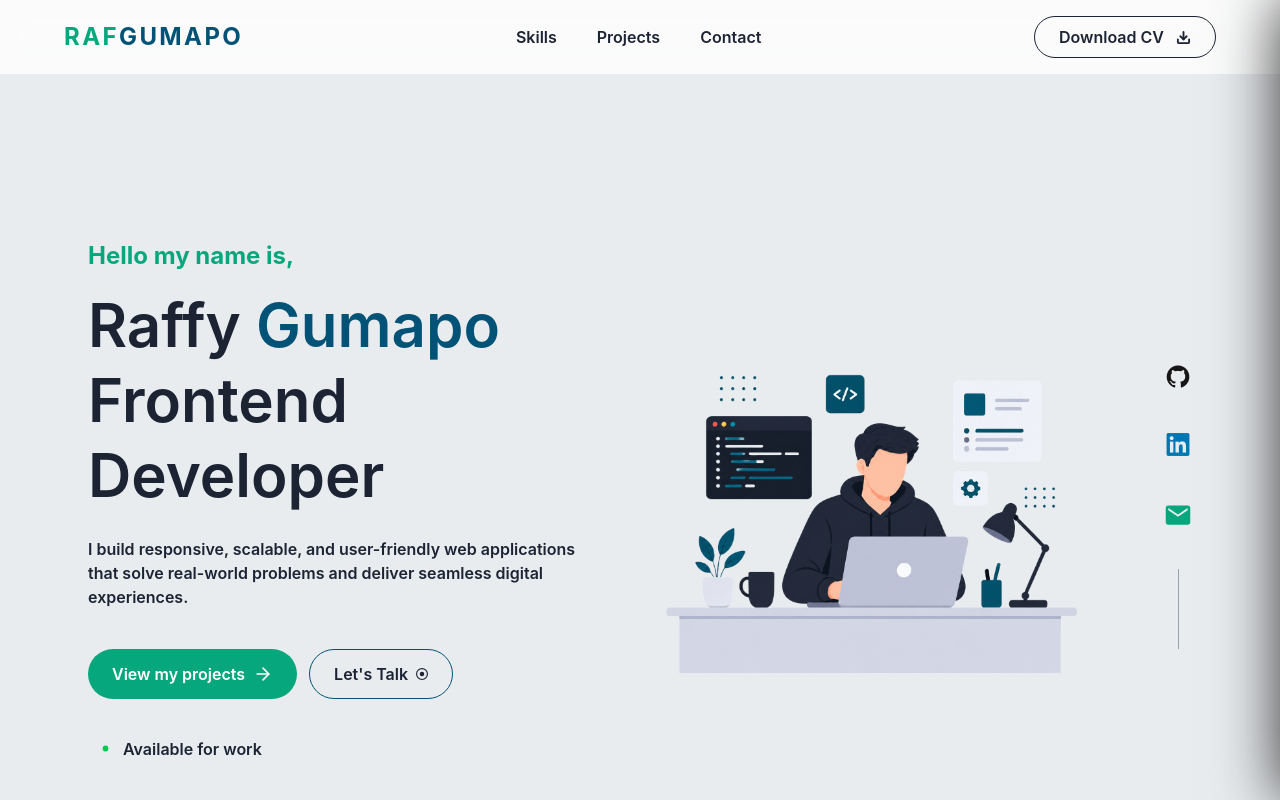
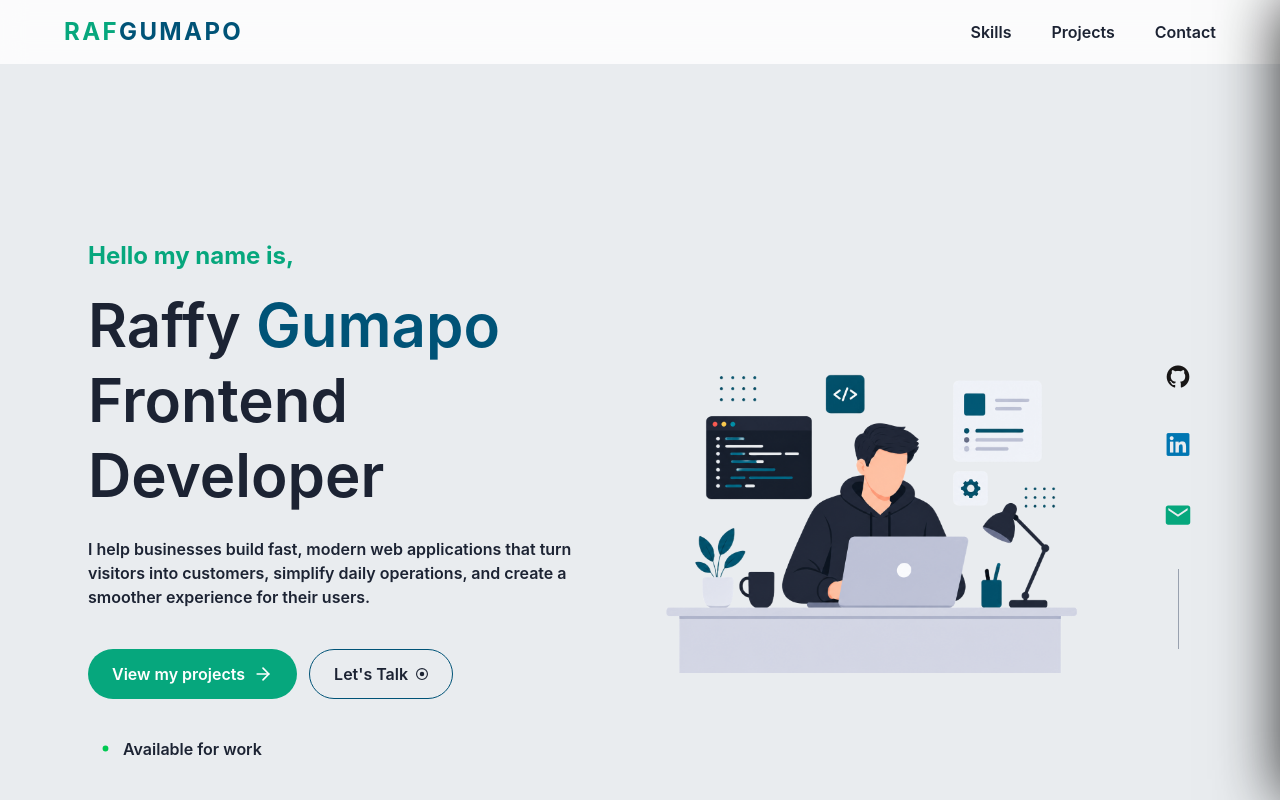
Before and after one commit to raffysama/personal-portfolio, a React (Vite) app: page / in a window 1280 px wide. Shown: the top 800 px of the page. Built offline with nearby package versions, Linux system fonts and the light colour scheme.

Commit message:
update description and navbar

```diff
--- a/src/components/Hero.jsx
+++ b/src/components/Hero.jsx
@@ -47,8 +47,9 @@ function Hero() {
         </p>
 
         <p className="mt-6 text-lg md:text-base  text-[#1c2333] font-semibold">
-          I build responsive, scalable, and user-friendly web applications that
-          solve real-world problems and deliver seamless digital experiences.
+          I help businesses build fast, modern web applications that turn
+          visitors into customers, simplify daily operations, and create a
+          smoother experience for their users.
         </p>
 
         {/* BUTTONS */}
--- a/src/components/Navbar.jsx
+++ b/src/components/Navbar.jsx
@@ -84,16 +84,6 @@ function Navbar() {
           ))}
         </ul>
 
-        {/* DESKTOP BUTTON */}
-        <a
-          href="/Raffy_Gumapo_CV.pdf"
-          download="Raffy_Gumapo_CV.pdf"
-          className="hidden lg:flex border border-[#1c2333] text-[#1c2333] font-semibold px-6 py-2 rounded-full items-center gap-3 hover:border-[#1c2333] hover:scale-[1.03] transition-all"
-        >
-          Download CV
-          <Download size={15} strokeWidth={3} />
-        </a>
-
         {/* MOBILE BUTTON */}
         <button
           onClick={() => setOpen(!open)}
@@ -164,29 +154,6 @@ function Navbar() {
               </a>
             ))}
           </nav>
-
-          {/* PUSH TO BOTTOM */}
-          <div className="mt-auto">
-            <div className="my-6 h-px bg-[#06a77d]/20" />
-
-            <p className="text-xs uppercase tracking-widest mb-3 text-[#005377] font-semibold">
-              Get my CV
-            </p>
-
-            <a
-              href="/Raffy_Gumapo_CV.pdf"
-              download="Raffy_Gumapo_CV.pdf"
-              className="w-full flex items-center justify-center gap-3 px-6 py-3 rounded-xl
-          font-semibold transition-all duration-200 hover:scale-[1.02]"
-              style={{
-                background: "#06a77d",
-                color: "#fff",
-              }}
-            >
-              Download CV
-              <Download size={16} />
-            </a>
-          </div>
         </div>
       </div>
     </nav>
```
